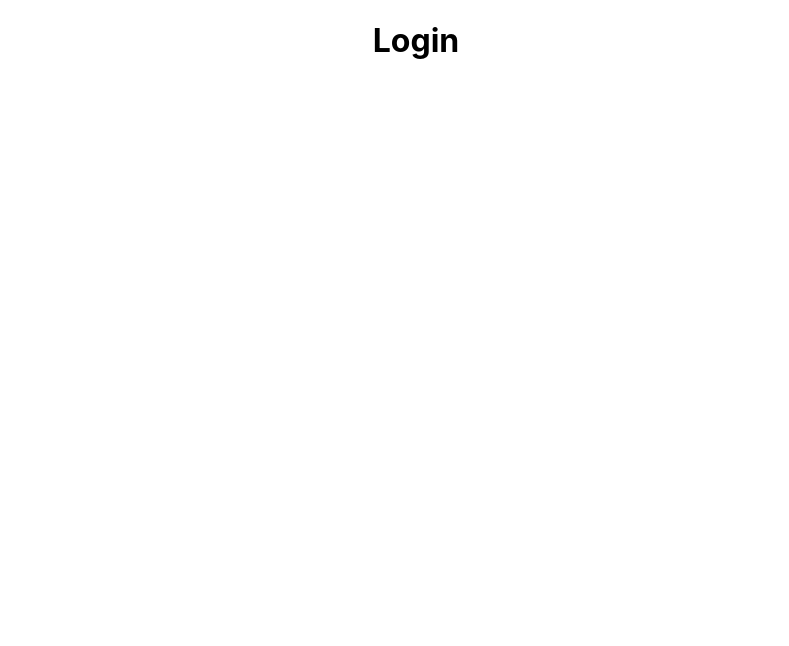
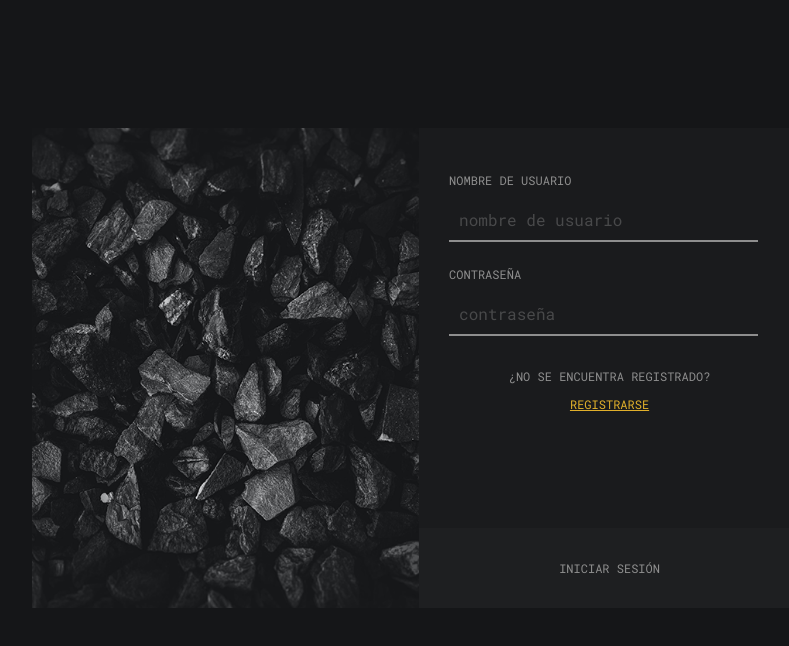
Before and after one commit to nicolas-garcess/views-research-group, a React (Create React App) app: page /login in a window 1280 px wide. Shown: the top 646 px of the page, without its empty margins (224-1013 px from the left). Built offline with nearby package versions, Linux system fonts and the light colour scheme.

Commit message:
creation frontend login

```diff
--- a/public/index.html
+++ b/public/index.html
@@ -9,6 +9,9 @@
       name="description"
       content="Reasearcher group web management"
     />
+    <link rel="preconnect" href="https://fonts.googleapis.com">
+    <link rel="preconnect" href="https://fonts.gstatic.com" crossorigin>
+    <link href="https://fonts.googleapis.com/css2?family=Roboto+Mono:wght@400;700&display=swap" rel="stylesheet">
     <title>React App</title>
   </head>
   <body>
--- a/src/App.css
+++ b/src/App.css
@@ -1,7 +1,7 @@
 .App {
   text-align: center;
   width: 100vw;
-  height: 100vh;
+  height: 100%;
 }
 
 .App-logo {
--- /dev/null
+++ b/src/components/Login/index.css
@@ -0,0 +1,81 @@
+.login {
+  background: #151618;
+  height: 100vh;
+  padding-top: 10%;
+}
+.container {
+  background: rgba(255, 255, 255, 0.02);
+  width: 60%;
+  height: 60%;
+  margin: auto;
+  display: flex;
+}
+img {
+  height: 100%;
+  display: block;
+}
+.form {
+  display: flex;
+  flex-direction: column;
+  justify-content: space-between;
+}
+.form-upper {
+  text-align: left;
+  margin-top: 40px;
+  margin-left: 30px;
+  margin-right: 30px;
+}
+label {
+  color: #8e8e8e;
+  font-size: 12px;
+}
+input {
+  margin-top: 10px;
+  margin-bottom: 20px;
+  padding: 10px;
+  width: 90%;
+  border: none;
+  border-bottom: 2px solid #8e8e8e;
+  background-color: rgba(255, 255, 255, 0);
+  color: rgba(225, 176, 43, 1);
+  font-family: "Roboto Mono", monospace;
+  font-size: 16px;
+}
+::placeholder {
+  color: rgba(142, 142, 142, 0.4);
+  font-size: 16px;
+}
+p {
+  color: #8e8e8e;
+  font-size: 12px;
+  text-align: center;
+}
+a {
+  color: rgba(225, 176, 43, 1);
+  font-size: 12px;
+  text-align: center;
+  margin-top: 10px;
+  margin-bottom: 20px;
+  display: block;
+}
+.button {
+  background: rgba(255, 255, 255, 0.02);
+  height: 60px;
+  padding: 10px;
+  margin-bottom: 0;
+}
+button {
+  background: rgba(255, 255, 255, 0);
+  color: #8e8e8e;
+  font-size: 12px;
+  font-family: "Roboto Mono", monospace;
+  border: none;
+  width: 100%;
+  height: 100%;
+}
+
+@media screen and (max-width: 1080px) {
+  img {
+    display: none;
+  }
+}
--- a/src/components/Login/index.jsx
+++ b/src/components/Login/index.jsx
@@ -1,9 +1,25 @@
 import React from 'react';
+import './index.css';
 
 function Login() {
   return (
     <div className="login">
-      <h1>Login</h1>
+      <div className="container">
+        <img src="/assets/images/coal.png" alt="coal" />
+        <form className="form">
+          <div className="form-upper">
+            <label htmlFor="user">NOMBRE DE USUARIO</label>
+            <input type="text" id="user" placeholder="nombre de usuario" />
+            <label htmlFor="password">CONTRASEÑA</label>
+            <input type="password" id="password" placeholder="contraseña" />
+            <p>¿NO SE ENCUENTRA REGISTRADO?</p>
+            <a href="https://www.google.com/">REGISTRARSE</a>
+          </div>
+          <div className="button">
+            <button type="button">INICIAR SESIÓN</button>
+          </div>
+        </form>
+      </div>
     </div>
   );
 }
--- a/src/index.css
+++ b/src/index.css
@@ -1,15 +1,18 @@
 body {
   margin: 0;
-  font-family: -apple-system, BlinkMacSystemFont, 'Segoe UI', 'Roboto', 'Oxygen',
-    'Ubuntu', 'Cantarell', 'Fira Sans', 'Droid Sans', 'Helvetica Neue',
-    sans-serif;
+  font-family: "Roboto Mono", monospace;
   -webkit-font-smoothing: antialiased;
   -moz-osx-font-smoothing: grayscale;
   width: 100vw;
-  height: 100vh;
+}
+
+html,
+body,
+#root {
+  height: 100%;
 }
 
 code {
-  font-family: source-code-pro, Menlo, Monaco, Consolas, 'Courier New',
+  font-family: source-code-pro, Menlo, Monaco, Consolas, "Courier New",
     monospace;
 }
```
Also changed, not shown: .eslintrc.js, public/assets/images/coal.png (added).
